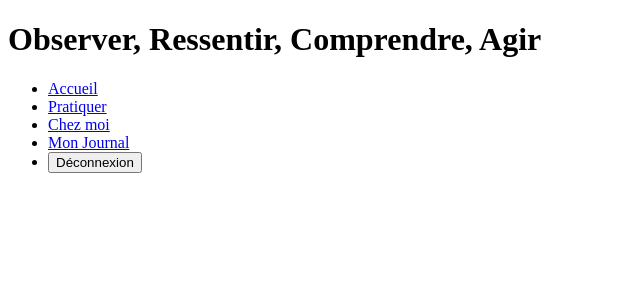
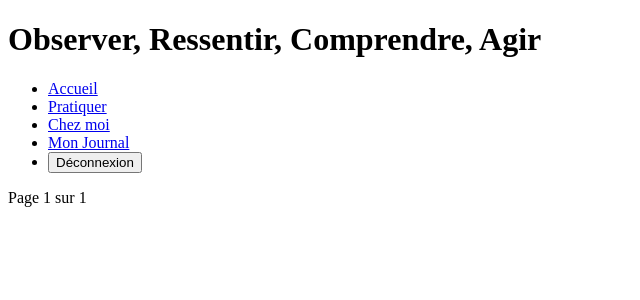
Before and after one commit to CamillePressense/Pause_Empathique, a Django app: page /pauses/diary/ in a window 1280 px wide. Shown: the top 300 px of the page, without its empty margins (0-640 px from the left). Run offline with Django 5.2, Linux system fonts and the light colour scheme; the visitor is signed in with stand-in values (Sample User, id 1); data that the repository does not hold is empty; some libraries are stand-ins or nearby versions.

Commit message:
add: pagination to diary list view

```diff
--- a/pauses/views.py
+++ b/pauses/views.py
@@ -22,6 +22,7 @@ class PauseListView(LoginRequiredMixin, ListView):
     template_name = 'pauses/diary.html'
     model = Pause
     context_object_name = 'pauses'
+    paginate_by = 5
 
     def get_queryset(self):
         return Pause.objects.filter(user=self.request.user)
--- a/templates/pauses/diary.html
+++ b/templates/pauses/diary.html
@@ -25,6 +25,24 @@
 {% endfor %}
 </ul>
 
+<div class="pagination">
+    <span class="step-links">
+        {% if page_obj.has_previous %}
+            <a href="?page=1">&laquo; Début</a>
+            <a href="?page={{ page_obj.previous_page_number }}">Préc.</a>
+        {% endif %}
+
+        <span class="current">
+            Page {{ page_obj.number }} sur {{ page_obj.paginator.num_pages }}
+        </span>
+
+        {% if page_obj.has_next %}
+            <a href="?page={{ page_obj.next_page_number }}">Suivante</a>
+            <a href="?page={{ page_obj.paginator.num_pages }}">Fin &raquo;</a>
+        {% endif %}
+    </span>
+</div>
+
 </main>
 
 {% endblock content %}
```
